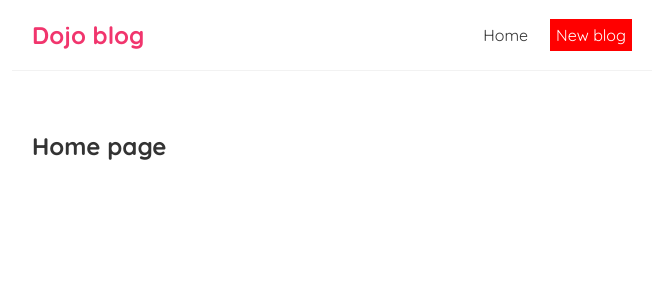
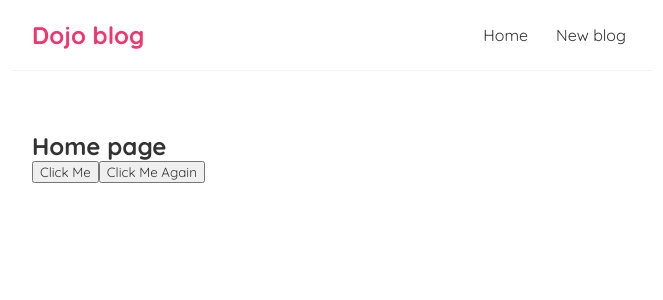
Before and after one commit to sinigers/React, a React (Create React App) app in the folder React-Study/dojo-blog/: page / in a window 1280 px wide. Shown: the top 300 px of the page, without its empty margins (308-971 px from the left). Built offline with nearby package versions, Linux system fonts and the light colour scheme.

Commit message:
add click events

```diff
--- a/React-Study/dojo-blog/src/Home.js
+++ b/React-Study/dojo-blog/src/Home.js
@@ -1,9 +1,20 @@
 const Home = () => {
+const handleClick= (e) =>{
+    console.log('hello, ninjas', e);
+}
+const handleClickAgain= (name, e) =>{
+    console.log('Hello '+name, e.target);
+}
+
     return (
         <div className="home">
             <h2>Home page</h2>
+            <button onClick={handleClick}>Click Me</button>
+            <button onClick={(e)=> handleClickAgain('Pesho', e)}>Click Me Again</button>
         </div>
      );
 }
 
 export default Home;
+
+//e event object
--- a/React-Study/dojo-blog/src/Navbar.js
+++ b/React-Study/dojo-blog/src/Navbar.js
@@ -4,11 +4,7 @@
             <h1>Dojo blog</h1>
             <div className="links">
                 <a href="/">Home</a>
-                <a href="/create" style={{
-                    color: "white",
-                    backgroundColor: "red"
-
-                }}>New blog</a>
+                <a href="/create">New blog</a>
             </div>
         </nav>
      );
```
Also changed, not shown: 1 other file (tests, documents, lock files or other folders).
